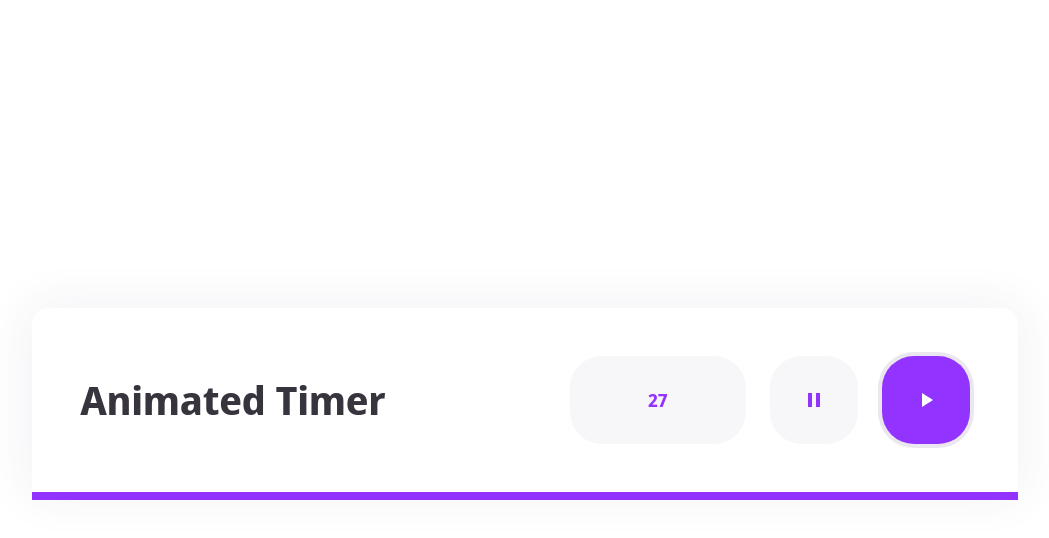
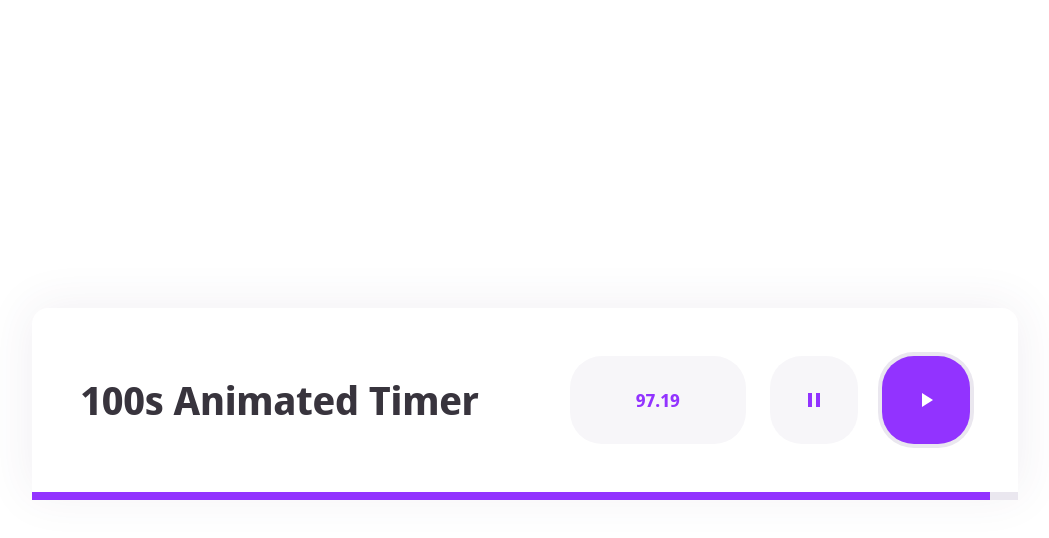
Before and after one commit to boroji/mini-projects, a plain HTML site: page all-projects/19-animated-timer/index.html in a window 1280 px wide. Both pictures are taken after a click on the button 1040 px from the left and 400 px from the top of the page. Shown: the whole page, without its empty margins (115-1164 px from the left). Drawn offline with Linux system fonts and the light colour scheme.

Commit message:
Animated timer finished

```diff
--- a/all-projects/19-animated-timer/app.js
+++ b/all-projects/19-animated-timer/app.js
@@ -4,15 +4,14 @@ import Timer from './utils/timer.js';
 const start = selection('#start');
 const end = selection('#end');
 const input = selection('#input');
+const progress = selection('#progress');
 
+let duration;
 const res = new Timer(start, end, input, {
-	onStart() {
-		console.log('start');
+	onStart(totalDuration) {
+		duration = totalDuration;
 	},
 	onTick() {
-		console.log('tick');
-	},
-	onComplete() {
-		console.log('end');
+		progress.style.width = `${input.value}%`;
 	},
 });
--- a/all-projects/19-animated-timer/index.html
+++ b/all-projects/19-animated-timer/index.html
@@ -38,13 +38,13 @@
   <body>
     <main class="shadow-light">
       <header>
-        <h3 class="h3-english">Animated Timer</h3>
+        <h3 class="h3-english">100s Animated Timer</h3>
         <div>
           <input
             id="input"
             type="text"
             class="large-secondary"
-            value="30"
+            value="100"
           >
           <button
             id="end"
@@ -80,7 +80,7 @@
         </div>
       </header>
       <footer>
-        <div></div>
+        <div id="progress"></div>
         <div></div>
       </footer>
     </main>
--- a/all-projects/19-animated-timer/utils/timer.js
+++ b/all-projects/19-animated-timer/utils/timer.js
@@ -6,7 +6,6 @@ class Timer {
 		if (callbacks) {
 			this.onStart = callbacks.onStart;
 			this.onTick = callbacks.onTick;
-			this.onComplete = callbacks.onComplete;
 		}
 
 		startButton.addEventListener('click', this.start);
@@ -15,10 +14,10 @@ class Timer {
 
 	start = () => {
 		if (this.onStart) {
-			this.onStart();
+			this.onStart(this.timeRemaning);
 		}
 		this.tick();
-		this.interval = setInterval(this.tick, 1000);
+		this.interval = setInterval(this.tick, 10);
 	};
 
 	pause = () => {
@@ -28,11 +27,8 @@ class Timer {
 	tick = () => {
 		if (this.timeRemaning <= 0) {
 			this.pause();
-			if (this.onComplete) {
-				this.onComplete();
-			}
 		} else {
-			this.timeRemaning = this.timeRemaning - 1;
+			this.timeRemaning = this.timeRemaning - 0.01;
 			if (this.onTick) {
 				this.onTick();
 			}
@@ -44,7 +40,7 @@ class Timer {
 	}
 
 	set timeRemaning(v) {
-		this.inputChange.value = v;
+		this.inputChange.value = v.toFixed(2);
 	}
 }
 
```
